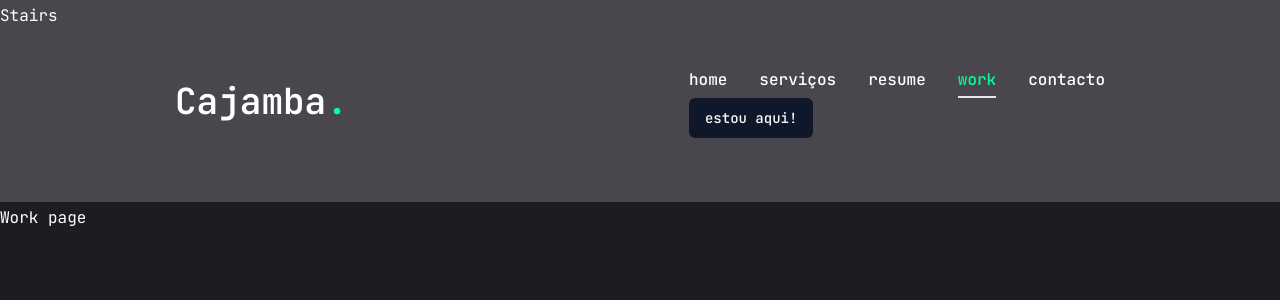
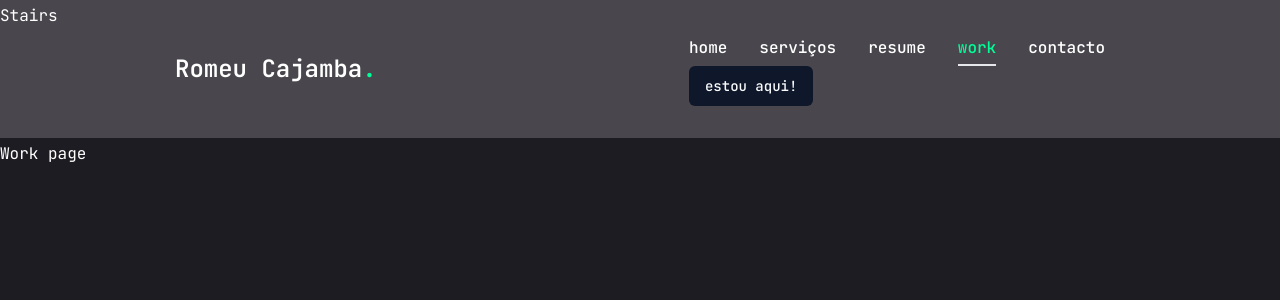
Before and after one commit to romeucajamba/portfolio_Cajamba, a Next.js app: page /work in a window 1280 px wide. Shown: the top 300 px of the page. Built offline with nearby package versions, Linux system fonts and the light colour scheme.

Commit message:
changed same logic

```diff
--- a/src/components/Header.tsx
+++ b/src/components/Header.tsx
@@ -5,17 +5,17 @@ import { Button } from "./ui/button";
 
 export function Header(){
     return(
-        <header className="py-8 xl:py-12 text-white bg-pink-50/20">
+        <header className="py-4 xl:py-8 text-white bg-pink-50/20">
             <div className="container mx-auto flex justify-between items-center">
                 {/**Logo */}
                 <Link href="/">
-                    <h1 className="text-4xl font-semibold">
-                        Cajamba
+                    <h1 className="text-2xl font-semibold">
+                        Romeu Cajamba
                         <span className="text-accent">.</span>
                     </h1>
                 </Link>
                 {/**Desktop nav */}
-                <div className="xl:flex xl:flex items-center gap-8 py-8 xl:py-12">
+                <div className="xl:flex xl:flex items-center gap-8 py-4 xl:py-8">
                     <Nav />
                     <Link href="contact">
                         <Button>estou aqui!</Button>
--- a/src/components/page.tsx
+++ b/src/components/page.tsx
@@ -20,7 +20,7 @@ export function PageTransition({children}:MyComponentProps){
                 animate={{
                     opacity:0,
                     transition:{
-                        delay:1,
+                        delay:0.3,
                         duration:0.4,
                         ease: "easeInOut"
                     }
--- a/src/components/stairtransition.tsx
+++ b/src/components/stairtransition.tsx
@@ -11,7 +11,7 @@ export function StairTransition(){
     return(
         <>
           <AnimatePresence mode="wait">
-            <div key={{pathname}}>
+            <div>
                 <div className="h-screen w-screen fixed top-0 left-0 right-0 pointer-events-none z-40 flex">
                     <Stairs/>
                 </div>
```
